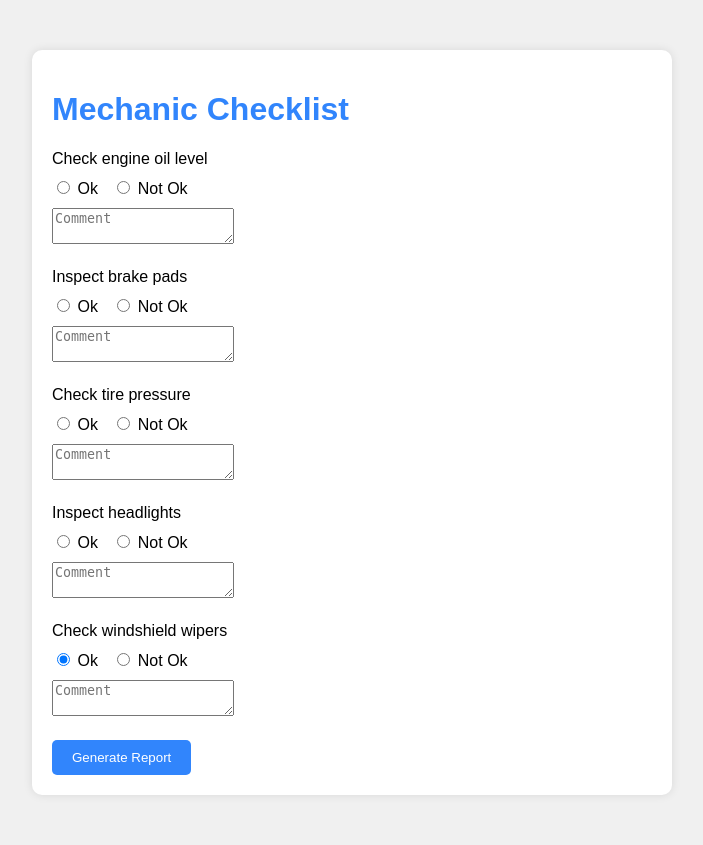
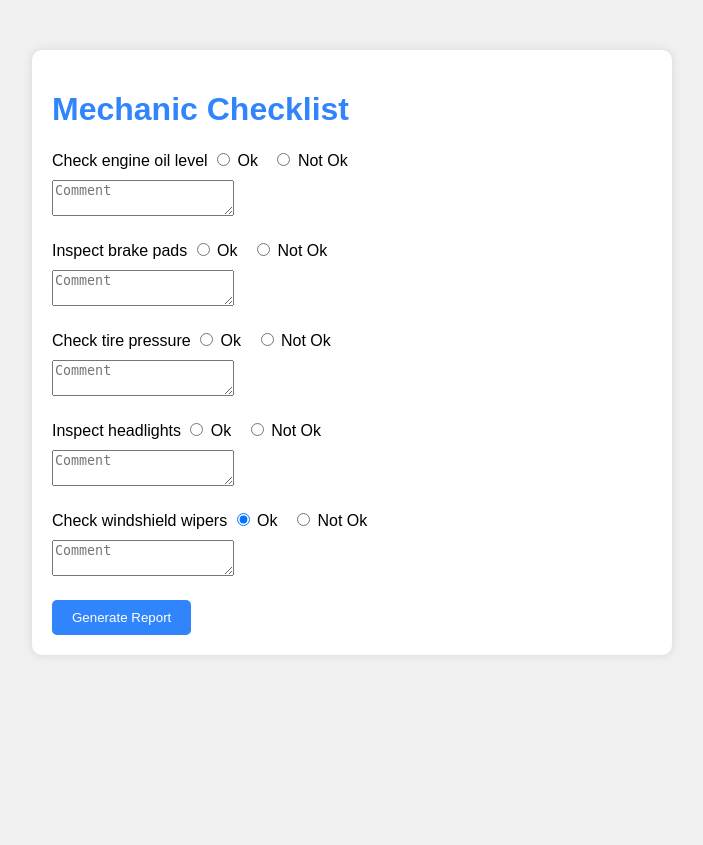
Before and after one commit to okehieuchenna1/cardiomechpage, a Flask app: page / in a window 1280 px wide. Shown: the whole page, without its empty margins (288-991 px from the left). After the commit the page ends 655 px from the top, so only its background shows below. Run offline with Flask 3, Linux system fonts and the light colour scheme.

Commit message:
Update checklist.html

```diff
--- a/templates/checklist.html
+++ b/templates/checklist.html
@@ -9,23 +9,21 @@
 <body>
     <div class="container">
         <h1>Mechanic Checklist</h1>
+        <form method="post">
             {% for item in items %}
             <div class="checklist-item">
-            <p class="item-description">{{ item }}</p>
-            <div class="options">
+                {{ item }}
                 <label class="status-label">
                     <input type="radio" name="status" value="Ok" checked> Ok
                 </label>
                 <label class="status-label">
                     <input type="radio" name="status" value="Not Ok"> Not Ok
                 </label>
-            </div>
                 <div class="comment">
                     <textarea name="comment" placeholder="Comment"></textarea>
                 </div>
             </div>
             {% endfor %}
-        <form method="post">
             <button type="submit" class="button">Generate Report</button>
         </form>
     </div>
```
Lines whose indentation alone changed are shown as unchanged.
